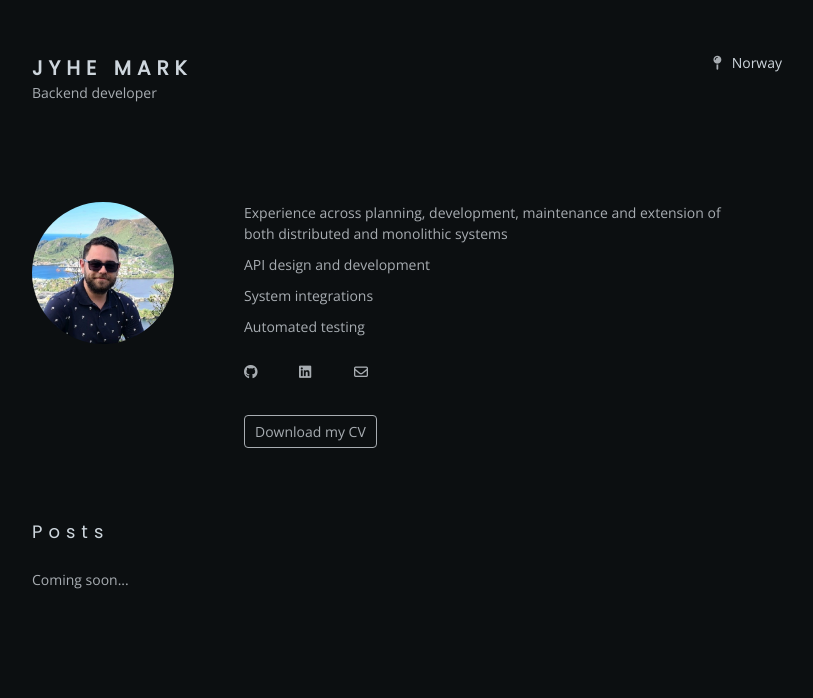
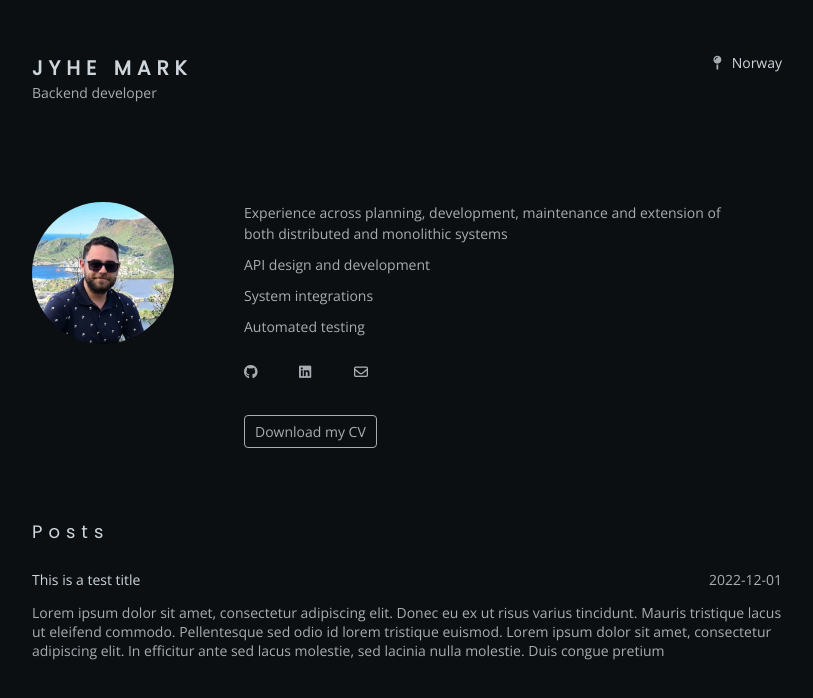
Before and after one commit to JyheMark/JyheMark.github.io, a plain HTML site: page index.html in a window 1280 px wide. Shown: the whole page, without its empty margins (233-1046 px from the left). Drawn offline with nearby package versions, Linux system fonts and the light colour scheme.

Commit message:
Post testing

```diff
--- a/index.html
+++ b/index.html
@@ -40,7 +40,18 @@
                 </div>
                 <div class="post-feed">
                     <span class="highlight-text sub-heading">Posts</span>
-                    <span>Coming soon...</span>
+                    <div class="post-excerpt">
+                        <div class="post-excerpt-header">
+                            <a href="./posts/20221201-hello.html"><span class="highlight-text">This is a test title</span></a>
+                            <span>2022-12-01</span>
+                        </div>
+                        <p>
+                            Lorem ipsum dolor sit amet, consectetur adipiscing elit.
+                            Donec eu ex ut risus varius tincidunt. Mauris tristique lacus ut eleifend commodo. Pellentesque sed odio id lorem tristique euismod.
+                            Lorem ipsum dolor sit amet, consectetur adipiscing elit. In efficitur ante sed lacus molestie, sed lacinia nulla molestie.
+                            Duis congue pretium
+                        </p>
+                    </div>
                 </div>
             </body>
         </div>
--- a/sass/main.scss
+++ b/sass/main.scss
@@ -22,6 +22,14 @@ h1, .sub-heading{
     font-family: $font-stack-heading;
 }
 
+a{
+    text-decoration: none;
+
+    &:visited{
+        color: $highlight-font-color;
+    }
+}
+
 header{
     display:flex;
 
@@ -43,8 +51,6 @@ header{
     }
 
     a{
-        text-decoration: none;
-
         &:hover{
             h1{
                 transition: all 200ms;
@@ -172,7 +178,6 @@ header{
     border-width: 1px;
     border-style: solid;
     border-radius: 4px;
-    text-decoration: none;
     padding: 5px 10px 5px 10px;
     transition: all 200ms;
 
@@ -185,3 +190,36 @@ header{
 .post-feed{
 
 }
+
+.post-excerpt{
+    width: 100%;
+    border-top: solid;
+    border-width: 1px;
+    padding-top: 10px;
+
+    &:first-of-type{
+        border-style: none;
+        padding-top: 0px;
+    }
+
+    .post-excerpt-header{
+        width: 100%;
+        display: flex;
+        justify-content: space-between;
+
+        a{
+            &:hover{
+                span{
+                    color: $font-color;
+                    transition: all 200ms;
+                }
+            }
+        }
+    }
+}
+
+.post{
+    h2{
+        font-weight: normal;
+    }
+}
```
Also changed, not shown: posts/20221201-hello.html (added, +36 -0 lines), css/main.css, 1 other file.
